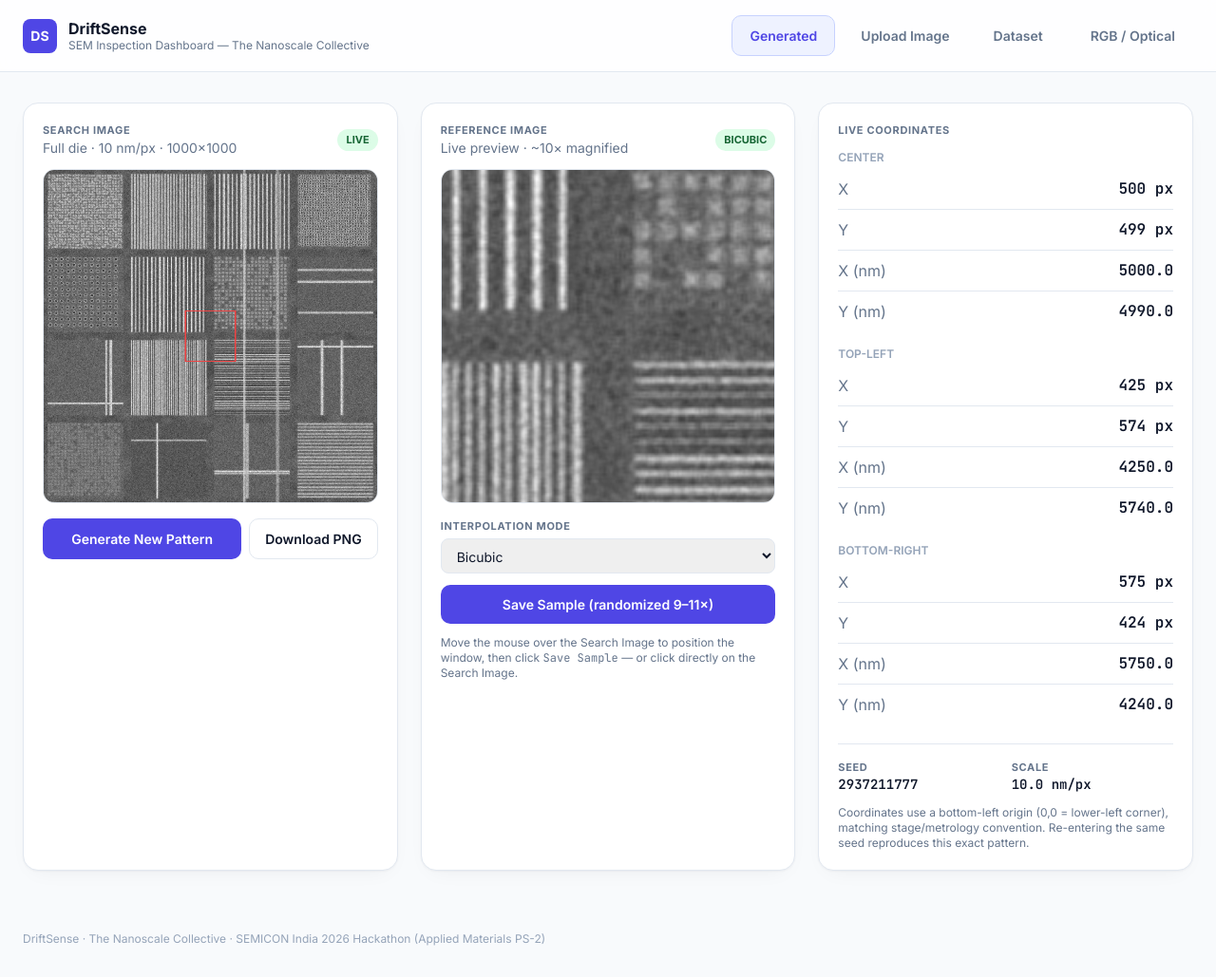
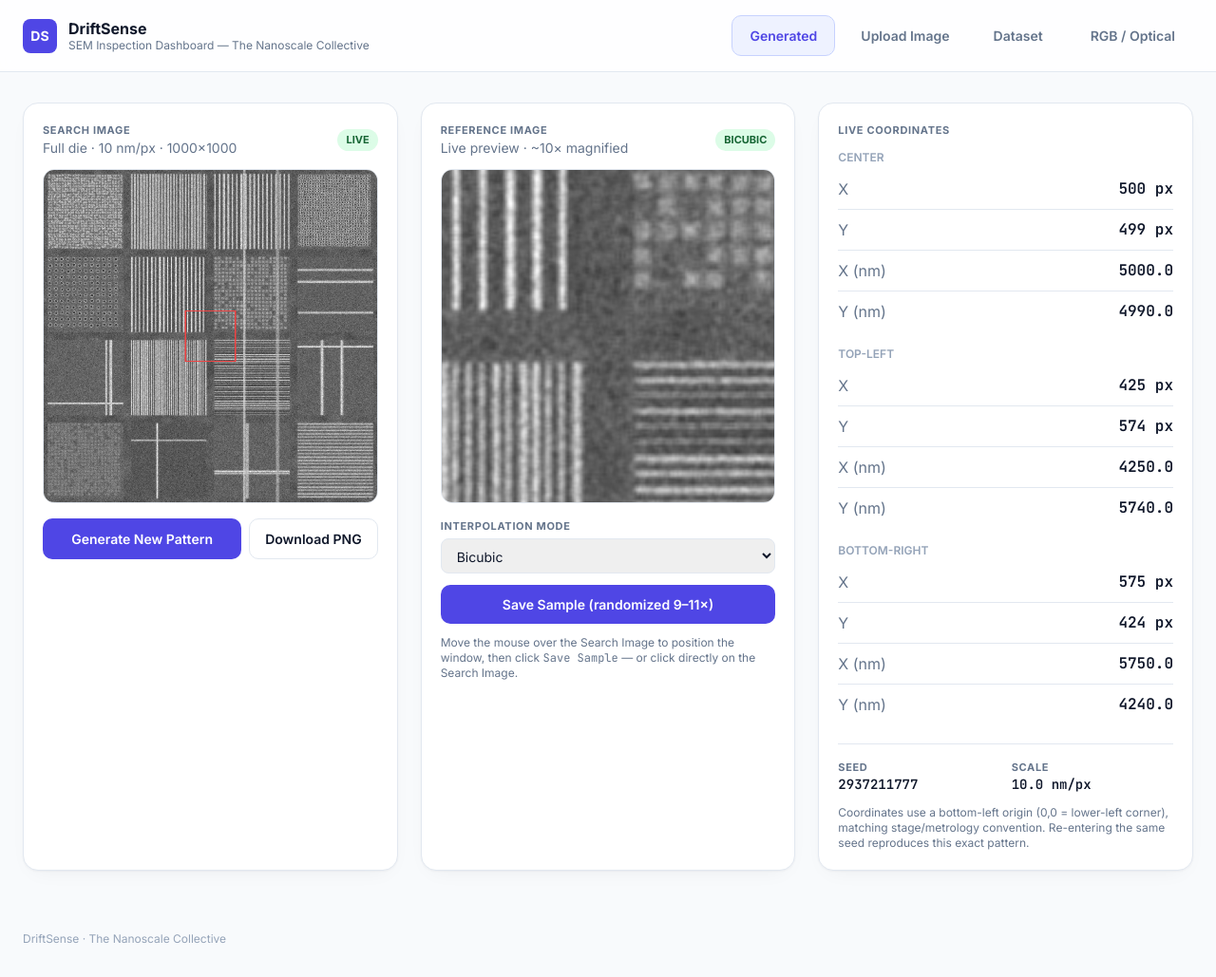
Before and after one commit to 20251414005-ui/driftsense-dashboard, a plain HTML site: page index.html in a window 1280 px wide. Shown: the whole page at 95% size. Drawn offline with nearby package versions, Linux system fonts and the light colour scheme.

Commit message:
Remove hackathon/organization branding from footer

```diff
--- a/index.html
+++ b/index.html
@@ -335,7 +335,7 @@
 </main>
 
 <footer class="max-w-7xl mx-auto px-6 py-8 text-xs text-slate-400">
-  DriftSense · The Nanoscale Collective · SEMICON India 2026 Hackathon (Applied Materials PS-2)
+  DriftSense · The Nanoscale Collective
 </footer>
 
 <script>
```
